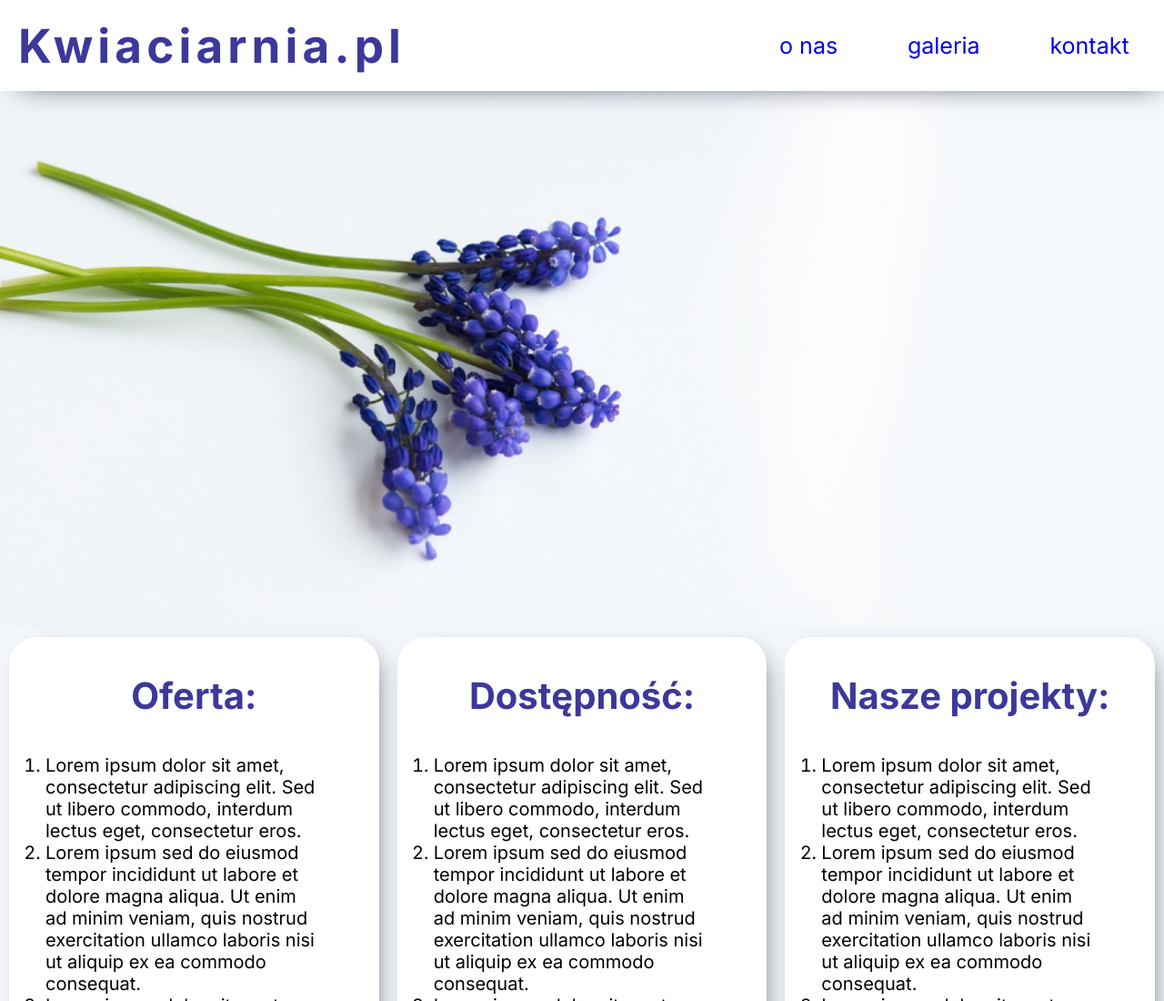
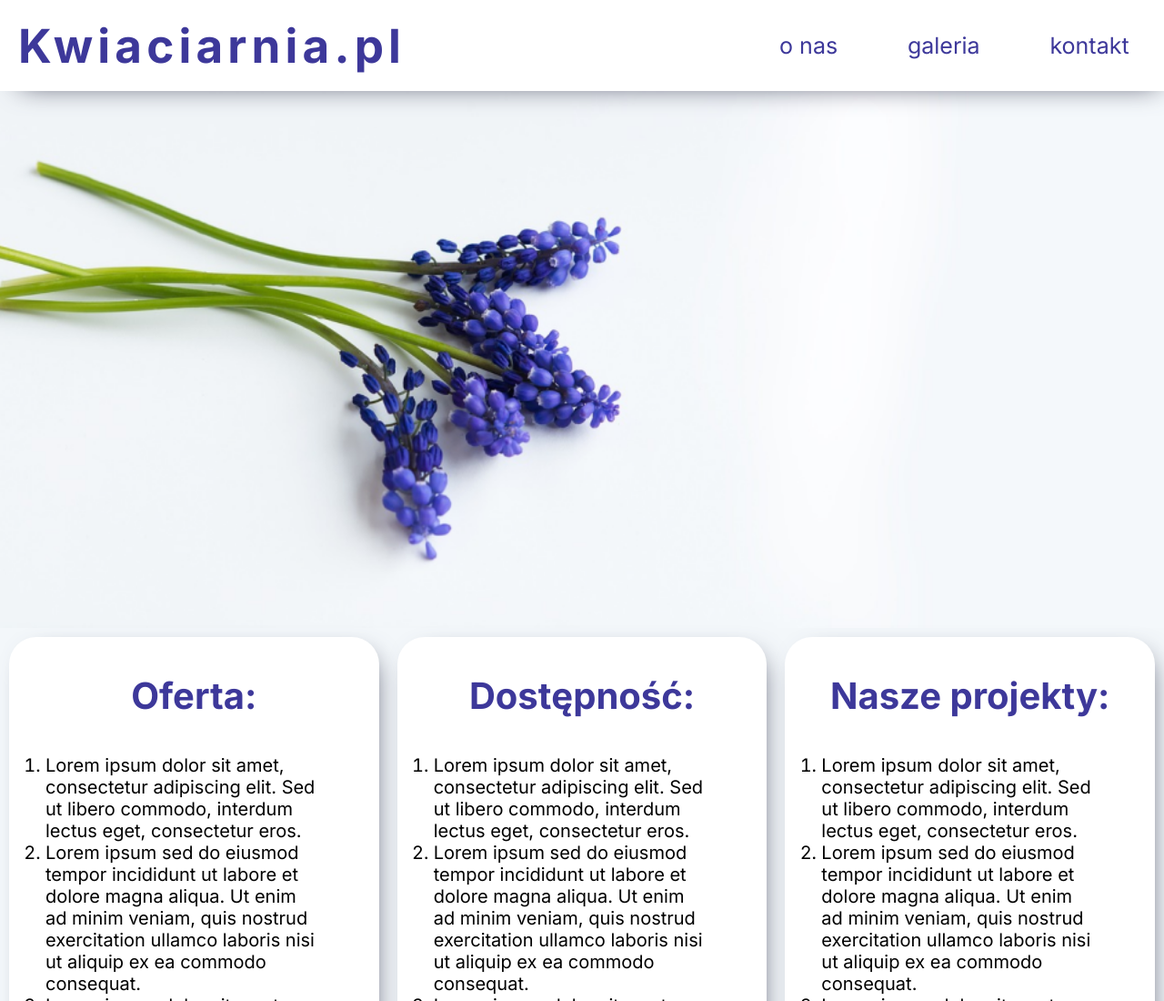
Before and after one commit to Patrick3969/kwiaciarnia, a plain HTML site: page index.html in a window 1280 px wide. Shown: the top 1100 px of the page at 91% size. Drawn offline with Linux system fonts and the light colour scheme.

Commit message:
poprawka navbara

```diff
--- a/style.css
+++ b/style.css
@@ -247,6 +247,10 @@ nav a:visited {
     color: #3D389A;
 }
 
+nav a {
+    color: #3D389A;
+}
+
 nav ul li {
     margin: 0 3vw 0 3vw;
     font-size: 2.5em;
```
